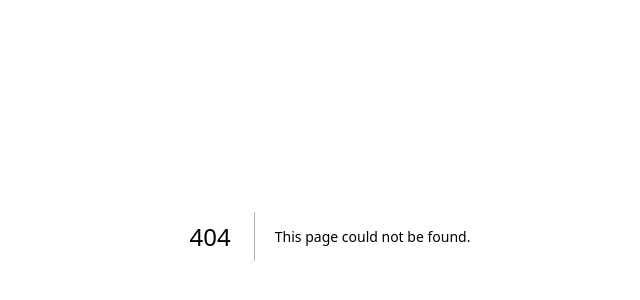
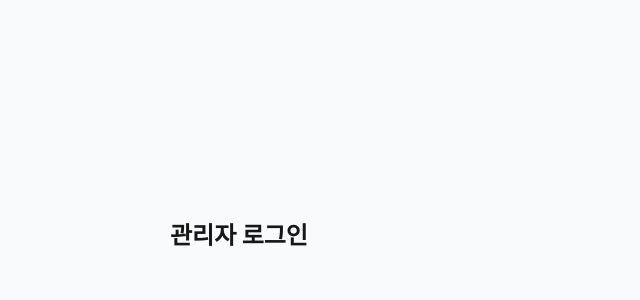
Before and after one commit to Leewonno/novelpedia_client, a Next.js app: page /admin/login in a window 1280 px wide. Before the commit this address had no page. Shown: the part 164-464 px from the top of the page, without its empty margins (310-950 px from the left). Built offline with nearby package versions, Linux system fonts and the light colour scheme.

Commit message:
feat: add admin route group with layout and placeholder pages

```diff
--- /dev/null
+++ b/src/app/admin/layout.tsx
@@ -0,0 +1,9 @@
+import type { ReactNode } from 'react'
+
+export default function AdminLayout({ children }: { children: ReactNode }) {
+  return (
+    <div className="min-h-screen bg-gray-50">
+      <main>{children}</main>
+    </div>
+  )
+}
--- /dev/null
+++ b/src/app/admin/login/page.tsx
@@ -0,0 +1,9 @@
+export default function AdminLoginPage() {
+  return (
+    <div className="flex min-h-screen items-center justify-center">
+      <div className="w-full max-w-sm p-8">
+        <h1 className="text-2xl font-bold">관리자 로그인</h1>
+      </div>
+    </div>
+  )
+}
--- /dev/null
+++ b/src/app/admin/page.tsx
@@ -0,0 +1,7 @@
+export default function AdminDashboardPage() {
+  return (
+    <div className="p-8">
+      <h1 className="text-2xl font-bold">관리자 대시보드</h1>
+    </div>
+  )
+}
```
